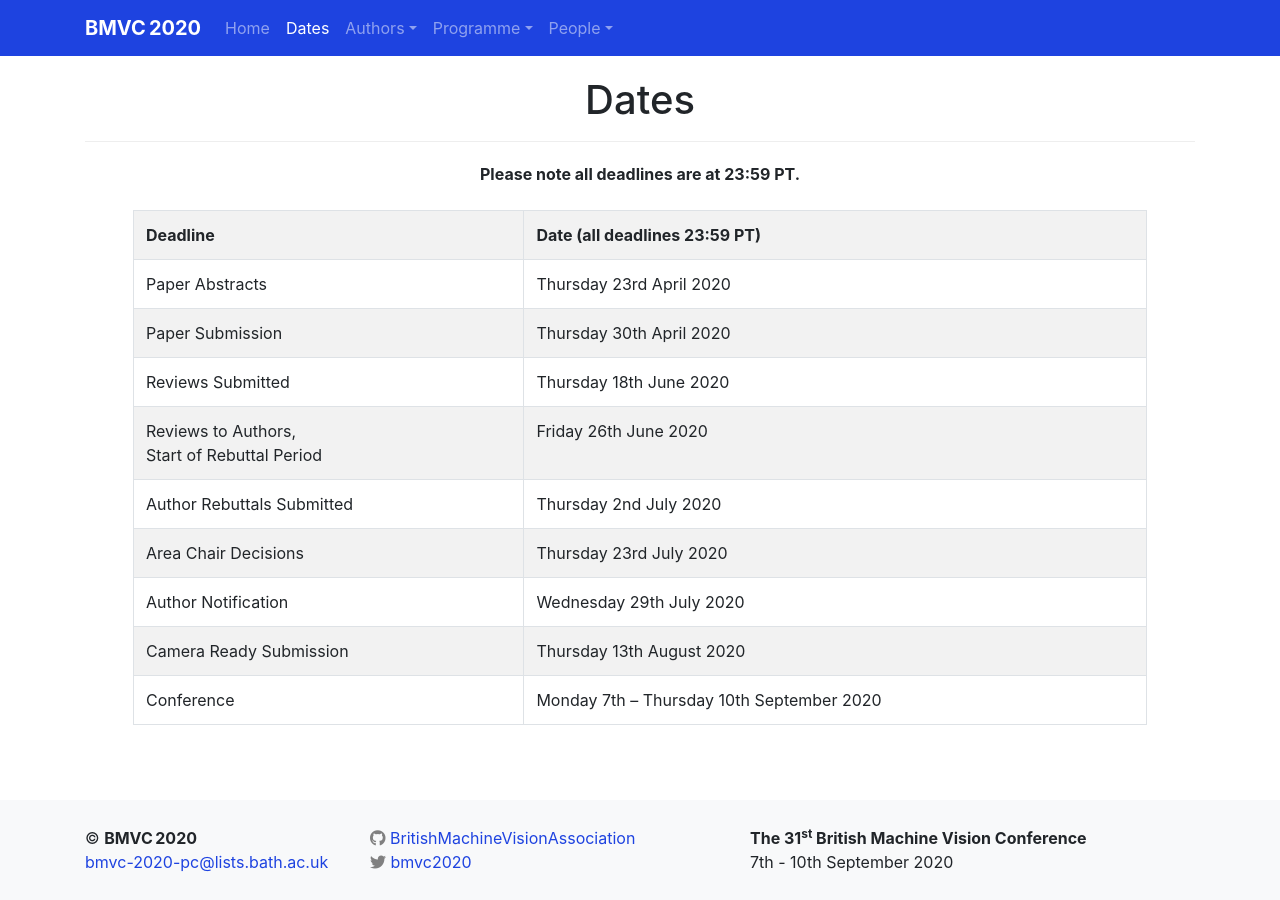
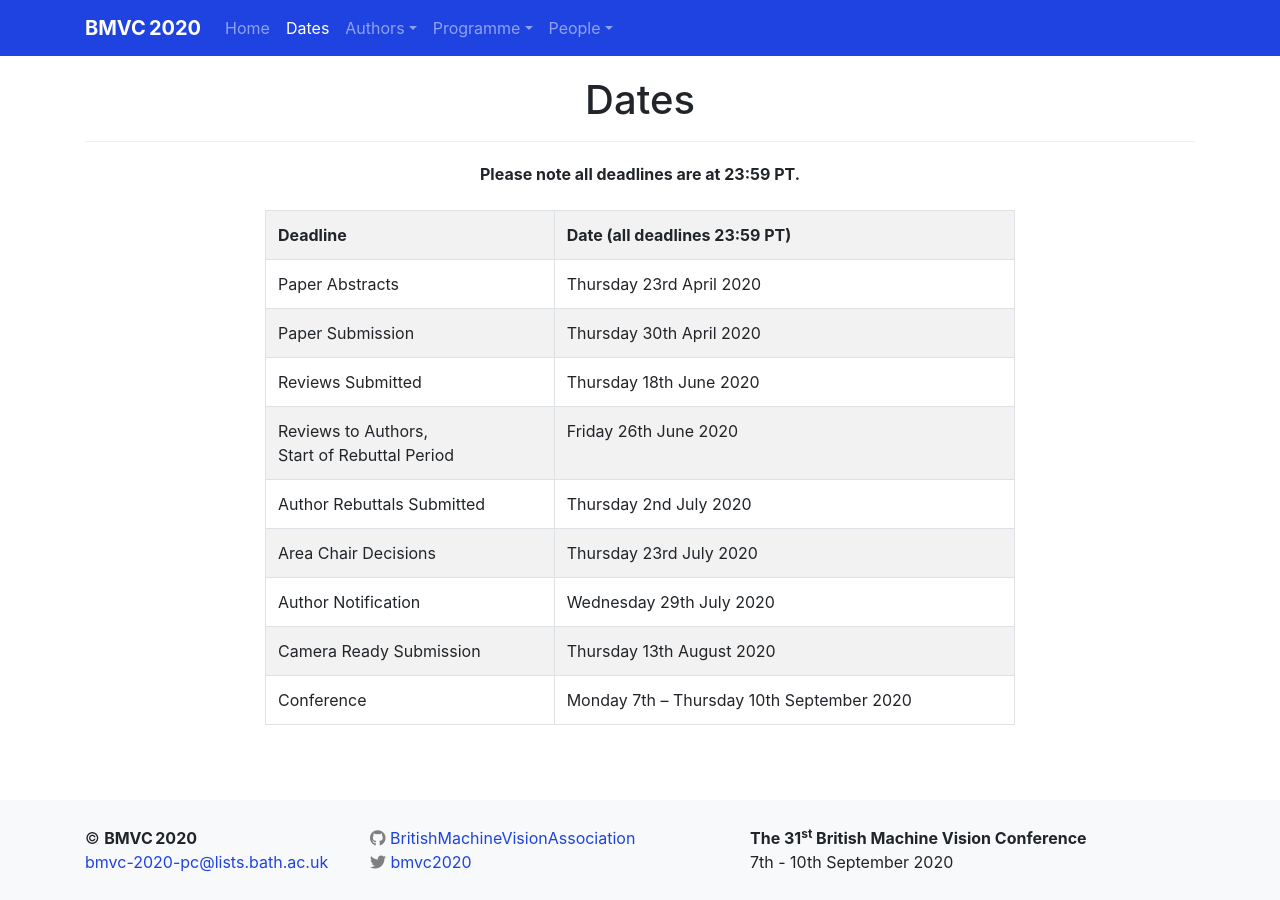
Before and after one commit to BritishMachineVisionAssociation/BMVC2021, a Jekyll site: the page built from dates.md, in a window 1280 px wide. Built offline with Jekyll 4.4.1, drawn with Linux system fonts in a browser that asks for light colours; nearby versions of some CDN libraries.

Commit message:
Width fix.

```diff
--- a/dates.md
+++ b/dates.md
@@ -8,8 +8,8 @@
             Please note all deadlines are at 23:59 PT.
         </strong></p>
 
-<div class="row pl-4 pr-4 ml-4 mr-4 pt-2 pb-2">
-<table class="table table-striped table-bordered">
+<div class="row pl-2 pr-2 pt-2 pb-2 mx-auto justify-content-center">
+<table class="table table-striped table-bordered" style="max-width: 750px;">
   <!--<thead>
     <tr>
       <th scope="col">#</th>
```
